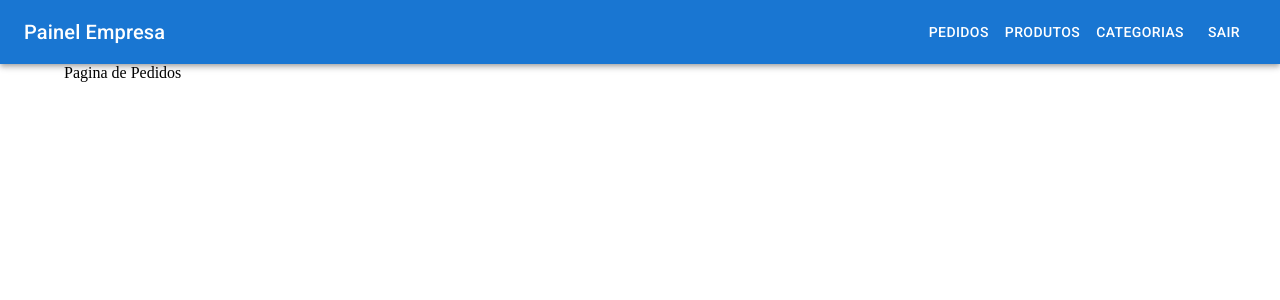
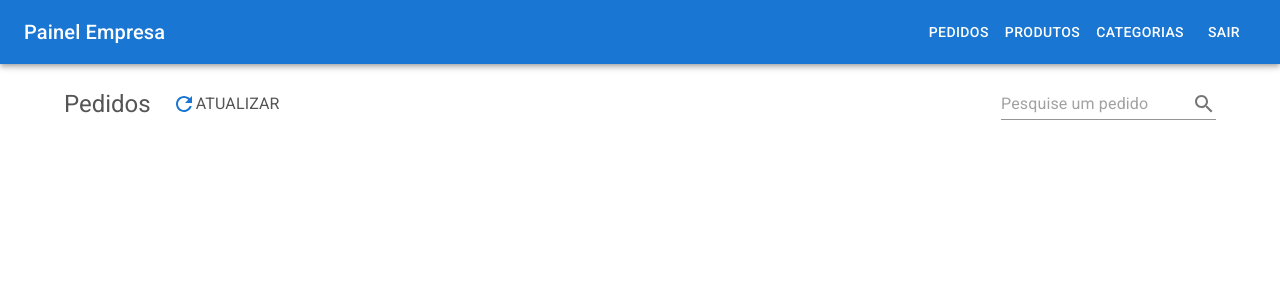
Before and after one commit to zumpchiat/tab-painel, a Next.js app: page /pedidos in a window 1280 px wide. Shown: the top 300 px of the page. Built offline with nearby package versions, Linux system fonts and the light colour scheme.

Commit message:
page pedido head

```diff
--- a/src/app/(inside)/pedidos/page.tsx
+++ b/src/app/(inside)/pedidos/page.tsx
@@ -1,7 +1,66 @@
 "use client";
 
-import { Box } from "@mui/material";
+import { Refresh, Search } from "@mui/icons-material";
+import {
+  Box,
+  Button,
+  InputAdornment,
+  TextField,
+  Typography,
+} from "@mui/material";
+import { useState } from "react";
 
 export default function Page() {
-  return <Box>Pagina de Pedidos</Box>;
+  const [searchInput, setSearchInput] = useState("");
+
+  const handleSearchInput = (e) => {
+    setSearchInput(e.target.value);
+  };
+
+  const handleSearchKey = () => {};
+
+  return (
+    <>
+      <Box sx={{ my: 3 }}>
+        <Box sx={{ display: "flex", justifyContent: "space-between" }}>
+          <Box sx={{ display: "flex", alignItems: "center" }}>
+            <Typography
+              component="h5"
+              variant="h5"
+              sx={{ color: "#555", mr: 2 }}
+            >
+              Pedidos
+            </Typography>
+            <Button
+              size="small"
+              sx={{ justifyContent: { xs: "flex-start", md: "center" } }}
+            >
+              <Refresh />
+              <Typography
+                component="div"
+                sx={{ color: "#555", display: { xs: "none", md: "block" } }}
+              >
+                Atualizar
+              </Typography>
+            </Button>
+          </Box>
+
+          <TextField
+            value={searchInput}
+            onChange={handleSearchInput}
+            onKeyUp={handleSearchKey}
+            placeholder="Pesquise um pedido"
+            variant="standard"
+            InputProps={{
+              endAdornment: (
+                <InputAdornment position="end">
+                  <Search />
+                </InputAdornment>
+              ),
+            }}
+          />
+        </Box>
+      </Box>
+    </>
+  );
 }
```
Also changed, not shown: src/app/(inside)/categorias/page.tsx (added, +7 -0 lines), src/app/(inside)/produtos/page.tsx (added, +7 -0 lines).
